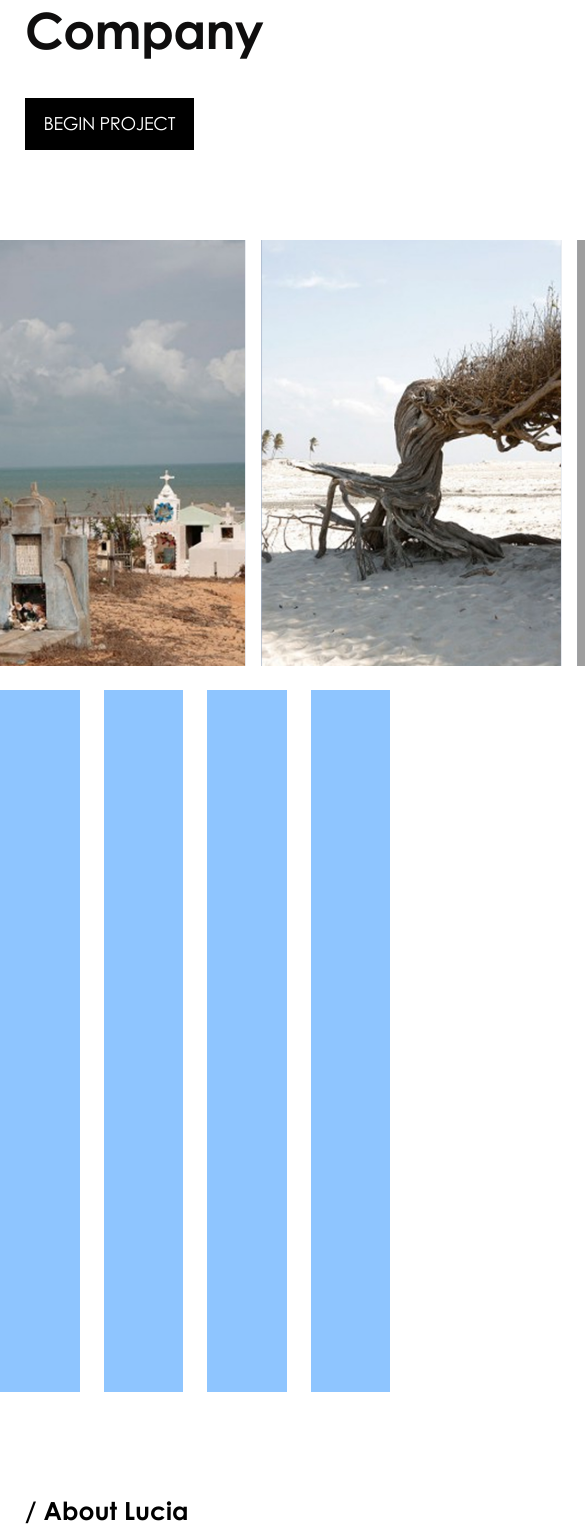
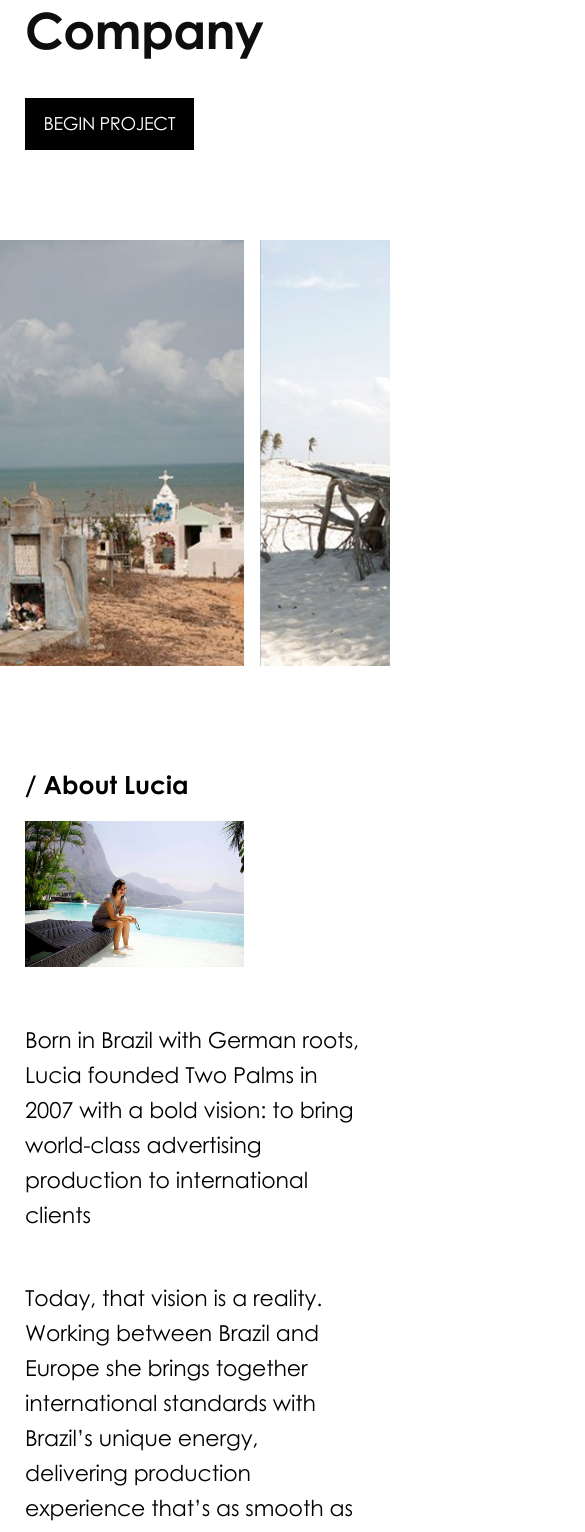
Before and after one commit to Fenyep/Two-palms, a Next.js app: page /about in a window 390 px wide. Shown: the part 452-1984 px from the top of the page, 585 px wide, since content can reach past the window. Built offline with nearby package versions, Linux system fonts and the light colour scheme; grey boxes are pictures that could not be loaded.

Commit message:
Added the infinite animation caroussel

```diff
--- a/src/app/about/page.tsx
+++ b/src/app/about/page.tsx
@@ -88,7 +88,7 @@ const AboutServicesSmall: AboutServiceProps[] = [
 
 export default function About() {
   return (
-    <div className="space-y-6 bg-white pt-36">
+    <div className="space-y-6 bg-white pt-36 text-black">
       <Reveal className="px-[25px] md:ml-[59px] space-y-[42px] md:space-y-8 mb-[90px] md:mb-[116px]">
         <div className="md:max-w-[734px] self-stretch pr-32 md:pr-24 lg:pr-0">
           <h1 className="font-bold text-[50px] md:text-[68px] leading-[52px] md:leading-[77px] tracking-[-0.7px] text-[#0F0E0E]">
@@ -104,13 +104,10 @@ export default function About() {
           </span>
         </button>
       </Reveal>
-      <InfiniteCarousel />
-      <Reveal className="flex gap-6 mb-[101px]">
-        {Array.from({ length: 4 }).map((_, i) => (
-          <div key={i} className="h-[702px] w-full bg-blue-300"></div>
-        ))}
-      </Reveal>
-      <Reveal className="flex flex-col-reverse md:flex-col">
+      <div className="mb-[101px] max-w-screen overflow-x-hidden">
+        <InfiniteCarousel />
+      </div>
+      <div className="flex flex-col-reverse md:flex-col">
         <div className="flex flex-col lg:flex-row justify-between w-full mx-auto px-[25px] max-w-[1440px] gap-[48px] mb-[88px] md:mb-[193px]">
           <Reveal className="left-section max-w-[246px]">
             <h2 className="font-semibold text-black text-xl md:text-[25px] leading-7 md:leading-9">
@@ -127,7 +124,7 @@ export default function About() {
               campaigns.
             </p>
           </Reveal>
-          <Reveal className="right-section max-w-[783px] hidden md:block space-y-6 text-[30px] leading-10 tracking-[-0.12px]">
+          <Reveal className="right-section max-w-[783px] hidden md:block space-y-6 text-[30px] leading-10 tracking-[-0.12px] text-black">
             <p>
               Two Palms is a full-service still & commercial production company
               specialising in advertising, lifestyle and fashion shoots.
@@ -144,13 +141,14 @@ export default function About() {
             </p>
           </Reveal>
         </div>
-        <Reveal className="flex gap-6 mb-[67px] md:mb-[193px]">
-          {Array.from({ length: 4 }).map((_, i) => (
+        <div className="flex gap-6 mb-[67px] md:mb-[193px] max-w-screen overflow-x-hidden">
+          <InfiniteCarousel />
+          {/* {Array.from({ length: 4 }).map((_, i) => (
             <div
               key={i}
               className="h-[581px] md:h-[702px] w-full bg-blue-300"></div>
-          ))}
-        </Reveal>
+          ))} */}
+        </div>
 
         <Reveal className="flex flex-col md:flex-row justify-between w-full mb-[285.64px] md:mb-[193px] mx-auto max-w-[1440px] gap-[55px] md:gap-4 px-[25px] md:px-0">
           <Reveal className="left-section max-w-[246px] space-y-[18px]">
@@ -165,7 +163,7 @@ export default function About() {
               height={146}
             />
           </Reveal>
-          <Reveal className="right-section md:max-w-[783px] space-y-12 text-[22px] md:text-[30px] leading-[35px] md:leading-[41px] tracking-[-0.12px]">
+          <Reveal className="text-black right-section md:max-w-[783px] space-y-12 text-[22px] md:text-[30px] leading-[35px] md:leading-[41px] tracking-[-0.12px]">
             <p>
               Born in Brazil with German roots, Lucia founded Two Palms in 2007
               with a bold vision: to bring world-class advertising production to
@@ -179,7 +177,7 @@ export default function About() {
             </p>
           </Reveal>
         </Reveal>
-      </Reveal>
+      </div>
       <Reveal className="bg-[#F6F6F6] pt-[56px] md:pt-[82px] pb-[54px] md:pb-24 pl-[25px] md:pl-[59px] pr-[27px] md:pr-[278px] flex flex-col md:flex-row md:justify-between gap-[62px] md:gap-8">
         <Reveal className="left-section">
           <h2 className="font-semibold hidden md:block text-black text-[25px] leading-9">
@@ -189,7 +187,7 @@ export default function About() {
             What We Do
           </h2>
         </Reveal>
-        <Reveal className="right-section max-w-[635px]">
+        <Reveal className="right-section max-w-[635px] text-black">
           <div className="space-y-12 md:hidden">
             {AboutServicesSmall.map((service, index) => (
               <AboutService key={`service-${index}`} {...service} />
--- a/src/components/carousel/InfiniteCarousel.tsx
+++ b/src/components/carousel/InfiniteCarousel.tsx
@@ -31,7 +31,7 @@ export default function InfiniteCarousel() {
 
   useEffect(() => {
     let controls;
-    const finalPosition = -width / 2 - 8;
+    const finalPosition = -width / 2 - 16;
 
     if (mustFinish) {
       controls = animate(xTranslation, [xTranslation.get(), finalPosition], {
```
